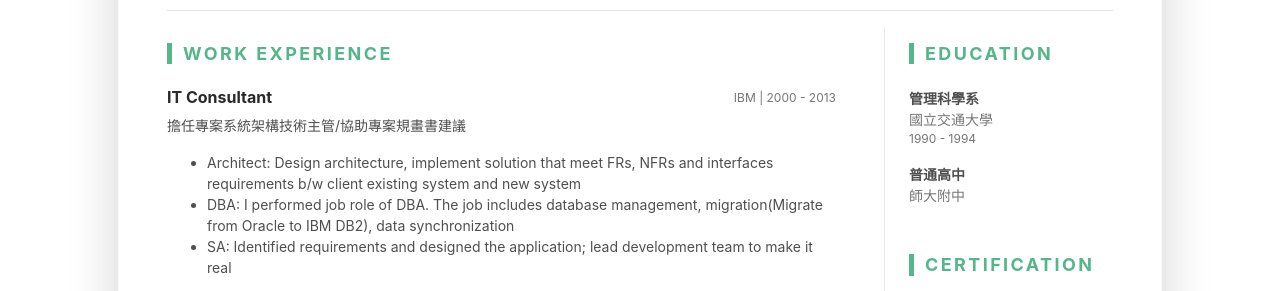
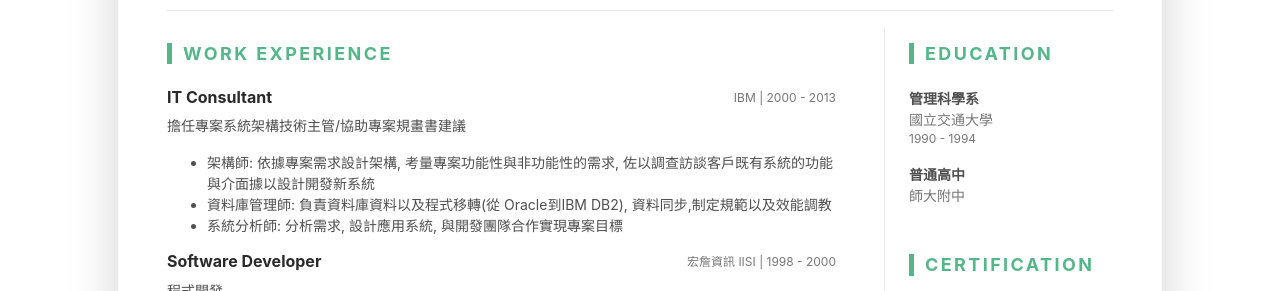
Before and after one commit to heifetzwu/heifetzwu.github.io, a plain HTML site: page index.html in a window 1280 px wide. Shown: the part 458-749 px from the top of the page. Drawn offline with nearby package versions, Linux system fonts and the light colour scheme.

Commit message:
enhance chinese description

```diff
--- a/index.html
+++ b/index.html
@@ -129,11 +129,11 @@
                                         <p>擔任專案系統架構技術主管/協助專案規畫書建議</p>
                                         <ul class="resume-list">
 
-                                            <li>Architect: Design architecture, implement solution that meet FRs, NFRs and interfaces requirements b/w client existing system and new system</li>
+                                            <li>架構師: 依據專案需求設計架構, 考量專案功能性與非功能性的需求, 佐以調查訪談客戶既有系統的功能與介面據以設計開發新系統</li>
 
-                                            <li>DBA: I performed job role of DBA. The job includes database management, migration(Migrate from Oracle to IBM DB2), data synchronization</li>
+                                            <li>資料庫管理師: 負責資料庫資料以及程式移轉(從 Oracle到IBM DB2), 資料同步,制定規範以及效能調教</li>
 
-                                            <li>SA: Identified requirements and designed the application; lead development team to make it real</li>
+                                            <li>系統分析師: 分析需求, 設計應用系統, 與開發團隊合作實現專案目標</li>
 
                                         </ul>
                                     </div>
@@ -487,7 +487,7 @@
                                 </div>
 
                                 <div class="item">
-                                    <h4 class="item-title">Network</h4>
+                                    <h4 class="item-title">Service Mesh</h4>
                                     <ul class="list-unstyled resume-skills-list">
 
                                         <li class="mb-2">Istio</li>
```
Also changed, not shown: index_en.html (+2 -2 lines).
